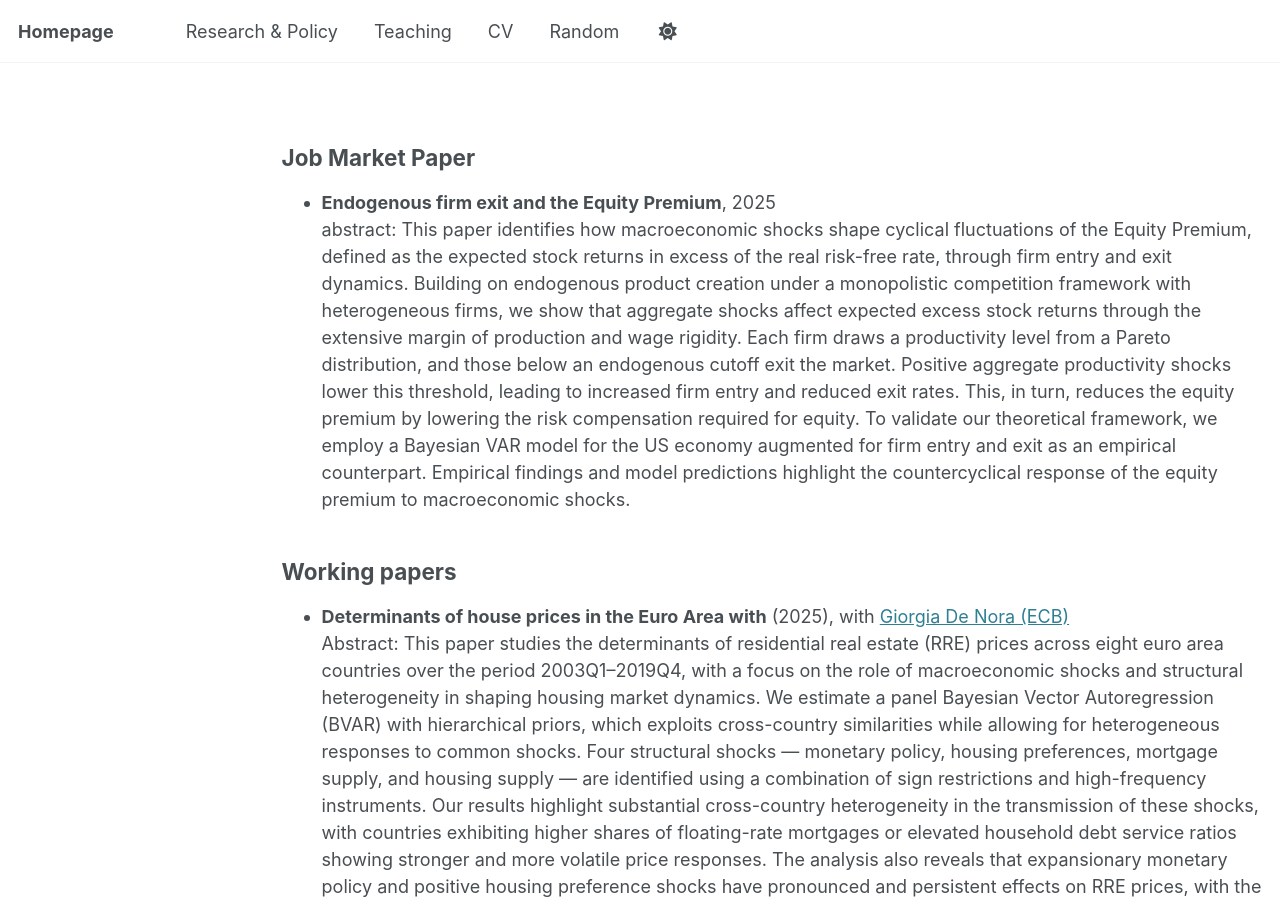
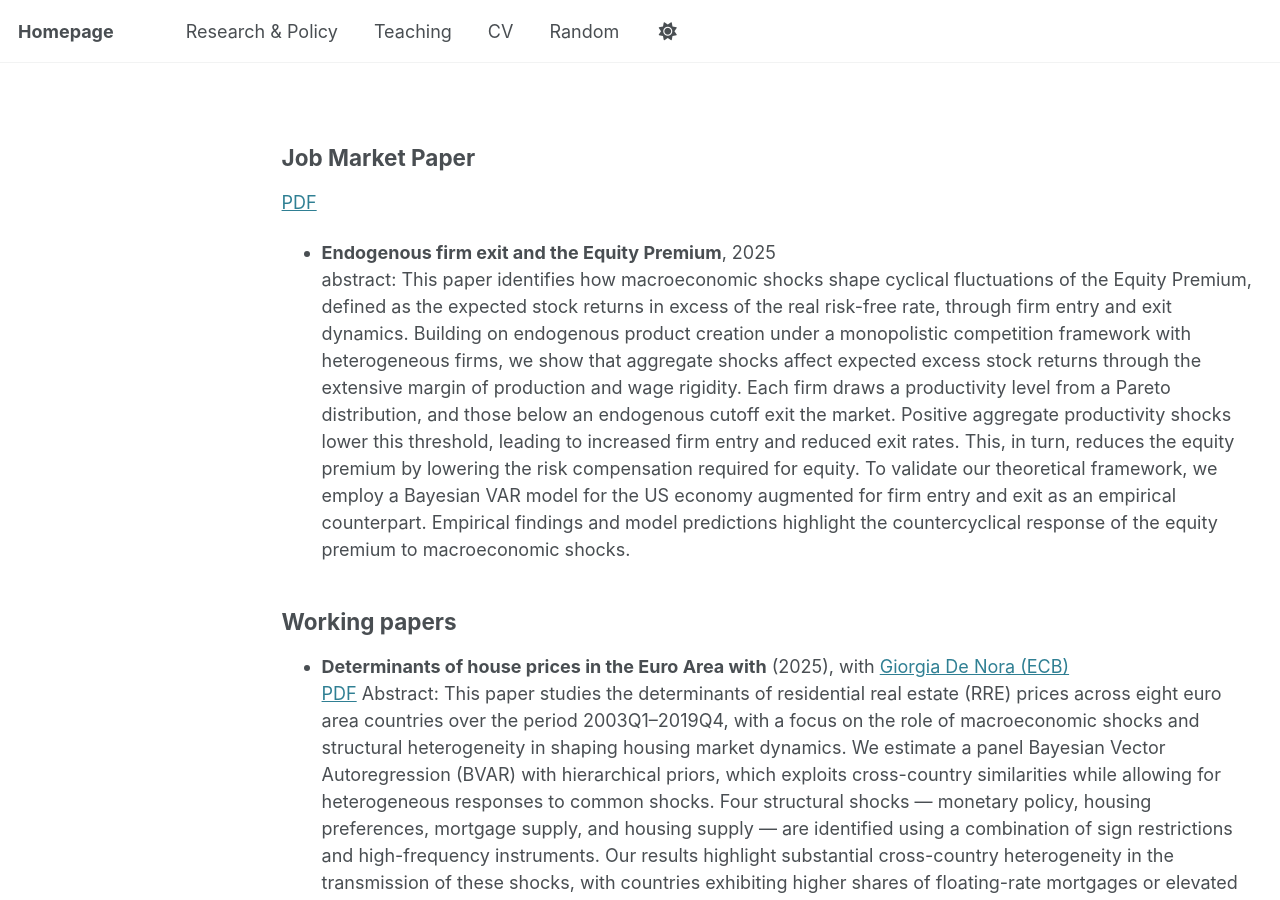
Before and after one commit to GregGh95/GregGh95.github.io, a Jekyll site: the page built from _pages/cv-json.md, in a window 1280 px wide and 900 px high. Built offline with Jekyll 4.4.1, drawn with Linux system fonts in a browser that asks for light colours.

Commit message:
Add PDF links to job market and working papers
Added links to PDF files for job market paper and working paper.

```diff
--- a/_pages/cv-json.md
+++ b/_pages/cv-json.md
@@ -7,11 +7,13 @@ redirect_from:
   - /rp
 ---
 ## Job Market Paper
+[PDF](/files/JMP.pdf)
 * **Endogenous firm exit and the Equity Premium**, 2025 \
 abstract: This paper identifies how macroeconomic shocks shape cyclical fluctuations of the Equity Premium, defined as the expected stock returns in excess of the real risk-free rate, through firm entry and exit dynamics. Building on endogenous product creation under a monopolistic competition framework with heterogeneous firms, we show that aggregate shocks affect expected excess stock returns through the extensive margin of production and wage rigidity. Each firm draws a productivity level from a Pareto distribution, and those below an endogenous cutoff exit the market. Positive aggregate productivity shocks lower this threshold, leading to increased firm entry and reduced exit rates. This, in turn, reduces the equity premium by lowering the risk compensation required for equity. To validate our theoretical framework, we employ a Bayesian VAR model for the US economy augmented for firm entry and exit as an empirical counterpart. Empirical findings and model predictions highlight the countercyclical response of the equity premium to macroeconomic shocks.
 
 ## Working papers
 * **Determinants of house prices in the Euro Area with** (2025), with [Giorgia De Nora (ECB)](https://www.ecb.europa.eu/pub/research/authors/profiles/giorgia-de-nora.en.html) \
+[PDF](/files/ECB_paper.pdf)
 Abstract: This paper studies the determinants of residential real estate (RRE) prices across eight euro area countries over the period 2003Q1–2019Q4, with a focus on the role of macroeconomic shocks and structural heterogeneity in shaping housing market dynamics. We estimate a panel Bayesian Vector Autoregression (BVAR) with hierarchical priors, which exploits cross-country similarities while allowing for heterogeneous responses to common shocks. Four structural shocks — monetary policy, housing preferences, mortgage supply, and housing supply — are identified using a combination of sign restrictions and high-frequency instruments. Our results highlight substantial cross-country heterogeneity in the transmission of these shocks, with countries exhibiting higher shares of floating-rate mortgages or elevated household debt service ratios showing stronger and more volatile price responses. The analysis also reveals that expansionary monetary policy and positive housing preference shocks have pronounced and persistent effects on RRE prices, with the strength of the response depending on structural features of national housing finance systems. These findings have important implications for monetary and macroprudential policy design, particularly in a currency union with diverse housing market structures.
 
 ## Academic Publications
```
